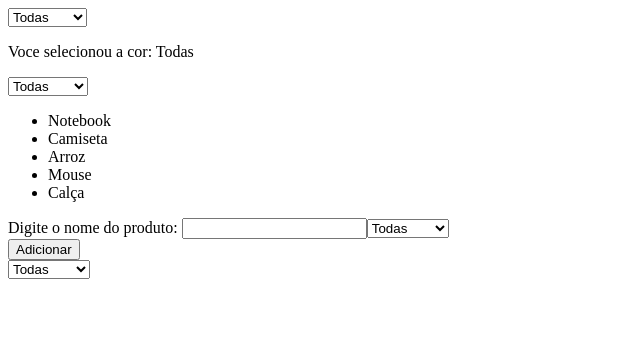
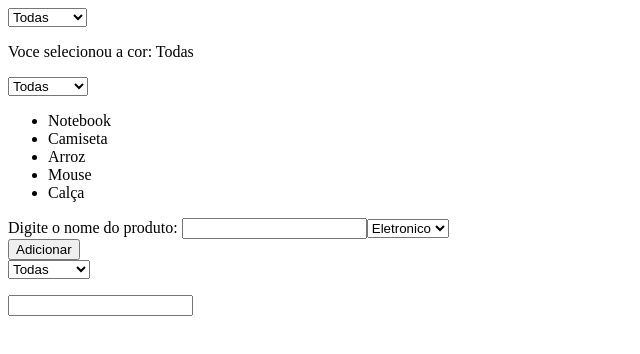
Before and after one commit to iGetSilly/estudododia, a React (Vite) app in the folder EstudoDoDia/: page / in a window 1280 px wide. Shown: the top 354 px of the page, without its empty margins (0-640 px from the left). Built offline with nearby package versions, Linux system fonts and the light colour scheme.

Commit message:
feat(exercises): complete exercise 4

```diff
--- a/EstudoDoDia/src/App.tsx
+++ b/EstudoDoDia/src/App.tsx
@@ -2,6 +2,7 @@ import './App.css'
 import Exercicio1 from './components/25-03/Exercicio1'
 import Exercicio2 from './components/25-03/Exercicio2'
 import Exercicio3 from './components/25-03/Exercicio3'
+import Exercicio4 from './components/25-03/Exercicio4'
 
 
 function App() {
@@ -10,6 +11,7 @@ function App() {
      <Exercicio1/>
      <Exercicio2/>
      <Exercicio3/>
+     <Exercicio4/>
     </>
   )
 }
--- a/EstudoDoDia/src/components/25-03/Exercicio3.tsx
+++ b/EstudoDoDia/src/components/25-03/Exercicio3.tsx
@@ -19,7 +19,7 @@ interface Produto {
 function Exercicio3() {
   const [form, setForm] = useState({
     name: "",
-    categoria: "eletronico" as Categoria,
+    categoria: "Eletronico" as Categoria,
   });
   const [list, setList] = useState<Produto[]>([]);
   const [filtro, setFiltro] = useState<Categoria | "Todas">("Todas");
--- /dev/null
+++ b/EstudoDoDia/src/components/25-03/Exercicio4.tsx
@@ -0,0 +1,22 @@
+import React, { useEffect, useState } from 'react'
+
+// Crie um componente com um input de nome. Toda vez que o nome mudar, salve no localStorage.
+// Quando o componente carregar, leia o localStorage e preencha o input com o valor salvo.
+// Duas operações, dois useEffects separados.
+// OBS: Resolvido com somente um useEffect por causa do lazy init
+
+function Exercicio4() {
+    const [text, setText] = useState<string>(() => {
+        return localStorage.getItem("name") || ""
+    })
+
+    useEffect(() => {
+        localStorage.setItem("name", text)
+    }, [text])
+
+  return (
+    <div><input type="text"  name='name' value={text} onChange={(e) => setText(e.target.value)}/></div>
+  )
+}
+
+export default Exercicio4
```
